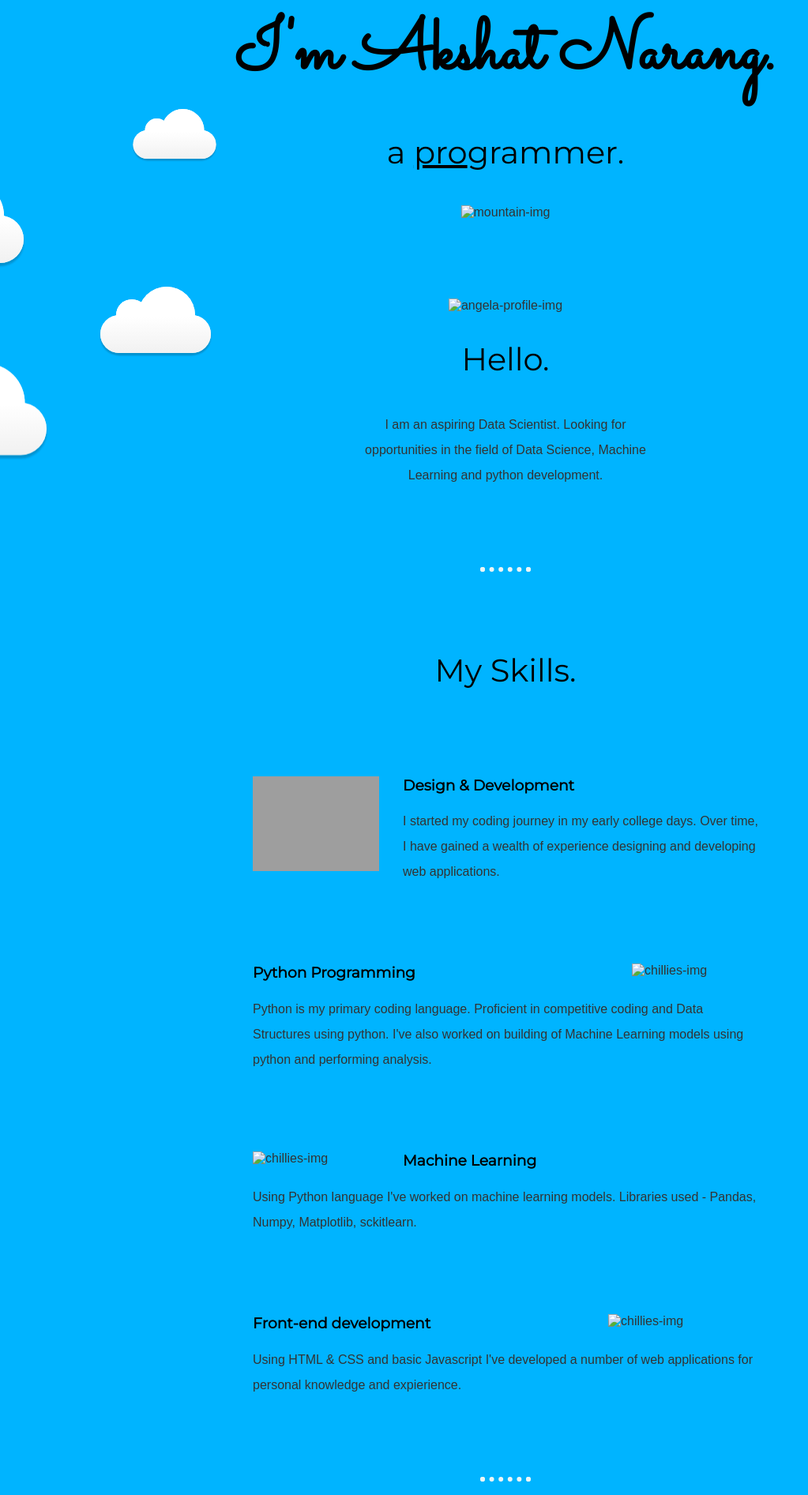
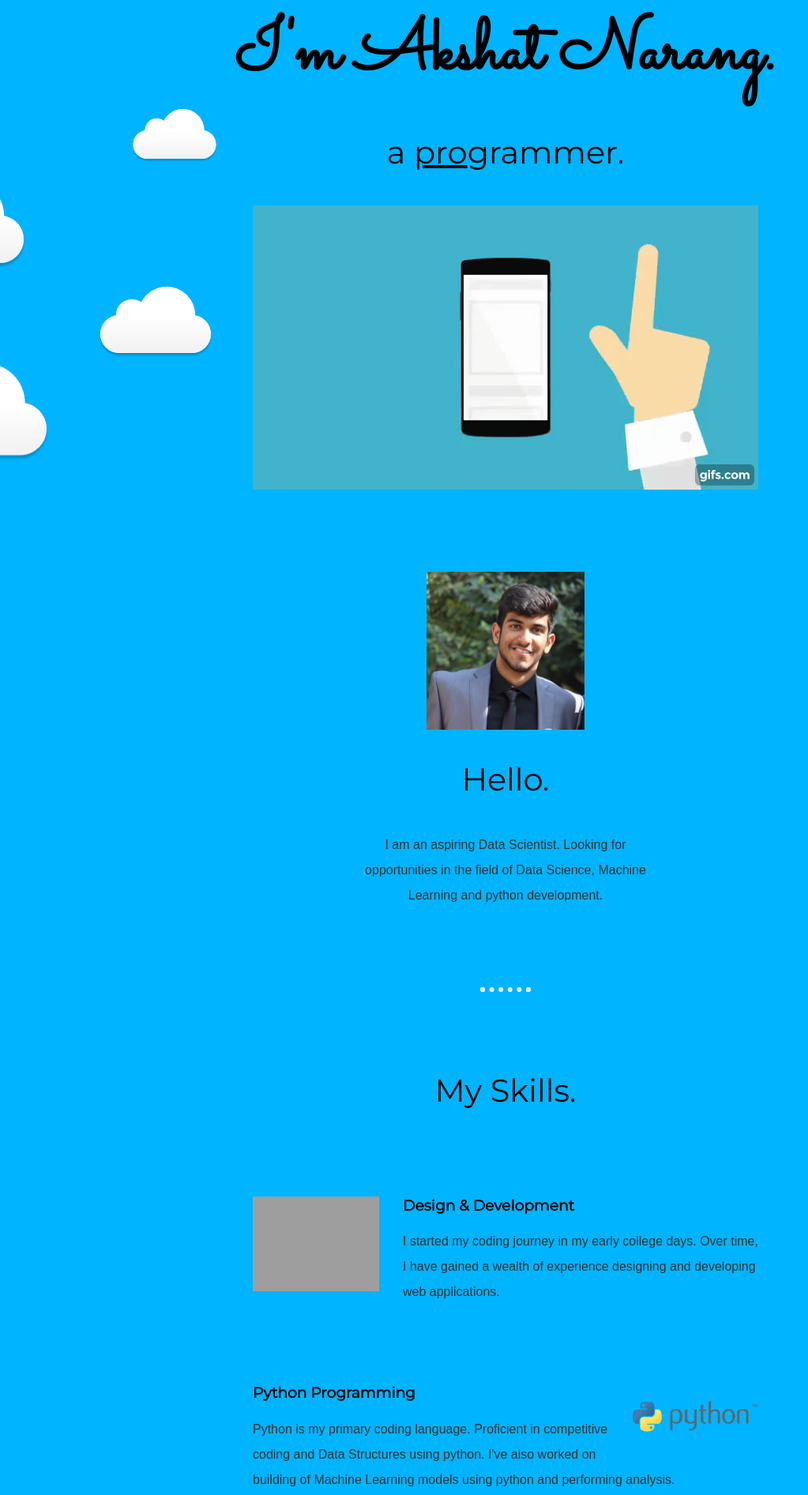
Before and after one commit to akshatn3001/portfolio, a plain HTML site: page index.html in a window 1280 px wide. Shown: the part 47-1940 px from the top of the page at 79% size, without its empty margins (0-1023 px from the left). Drawn offline with Linux system fonts and the light colour scheme; files that its build step writes are made by us from their sources; grey boxes are pictures that could not be loaded.

Commit message:
Update index.html

```diff
--- a/index.html
+++ b/index.html
@@ -57,12 +57,12 @@
           <div class="cloud"></div>
       </div>
   </div>
-    <img class="mountain" src="images/ZVpjqR.gif" alt="mountain-img">
+    <img class="mountain" src="ZVpjqR.gif" alt="mountain-img">
   </div>
 
   <div class="middle-container">
     <div class="profile">
-      <img src="images/2akshat.jpg" width="200px" height="200px" alt="angela-profile-img">
+      <img src="2akshat.jpg" width="200px" height="200px" alt="akshat-profile-img">
       <h2>Hello.</h2>
       <p class="intro">I am an aspiring Data Scientist. Looking for opportunities in the field of Data Science, Machine Learning and python development.</p>
     </div>
@@ -77,21 +77,21 @@
 
       </div>
       <div class="skill-row">
-        <img class="chilli-img" src="images/Python-Logo.png" alt="chillies-img">
+        <img class="chilli-img" src="Python-Logo.png" alt="chillies-img">
 
         <h3>Python Programming</h3>
         <p>Python is my primary coding language. Proficient in competitive coding and Data Structures using python. I've also worked on building of Machine Learning models using python and performing analysis.</p>
 
       </div>
       <div class="skill-row">
-        <img class="ml-img" src="images/ml.png" alt="chillies-img">
+        <img class="ml-img" src="ml.png" alt="chillies-img">
 
         <h3>Machine Learning</h3>
         <p>Using Python language I've worked on machine learning models. Libraries used - Pandas, Numpy, Matplotlib, sckitlearn.</p>
 
       </div>
       <div class="skill-row">
-        <img class="frend-img" src="images/front-end-developer.png" alt="chillies-img">
+        <img class="frend-img" src="front-end-developer.png" alt="chillies-img">
 
         <h3>Front-end development</h3>
         <p>Using HTML & CSS and basic Javascript I've developed a number of web applications for personal knowledge and expierience.</p>
@@ -102,15 +102,13 @@
     <div class="contact-me">
       <h2>Get In Touch</h2>
       <p class="contact-message"> We can code while we eat hot wings!</p>
-      <a class="btn" href="mailto:ilove@hotwings.com">CONTACT ME</a>
+      <a class="btn" href="mailto:akshat.narang.ec20@ggits.net">CONTACT ME</a>
     </div>
   </div>
 
 
   <div class="bottom-container">
     <a class="footer-link" href="https://www.linkedin.com/in/akshat-narang-93239920b/">LinkedIn</a>
-    <a class="footer-link" href="https://twitter.com/yu_angela">Twitter</a>
-    <a class="footer-link" href="https://www.appbrewery.co/">Website</a>
 
   </div>
 </body>
```
